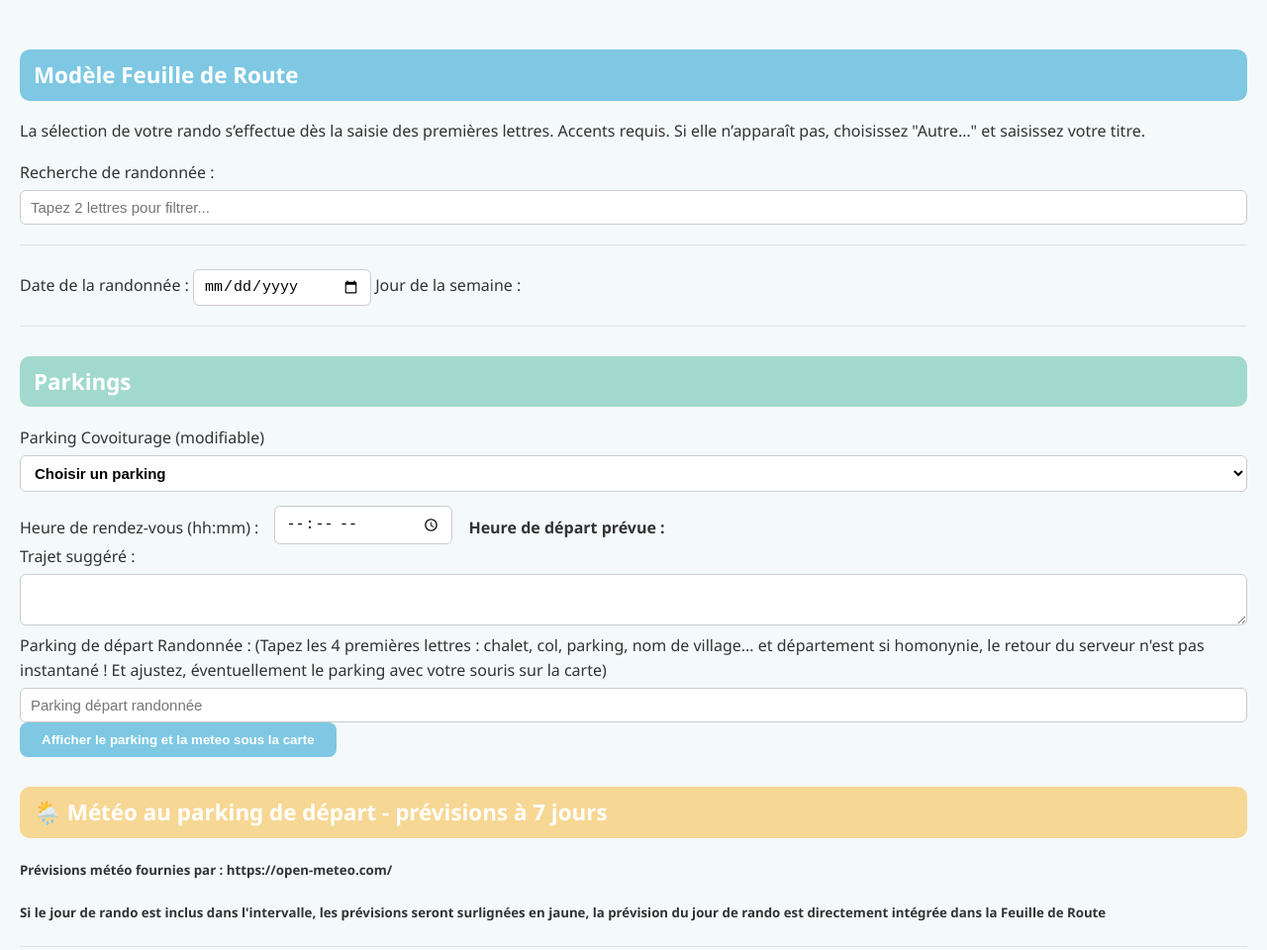
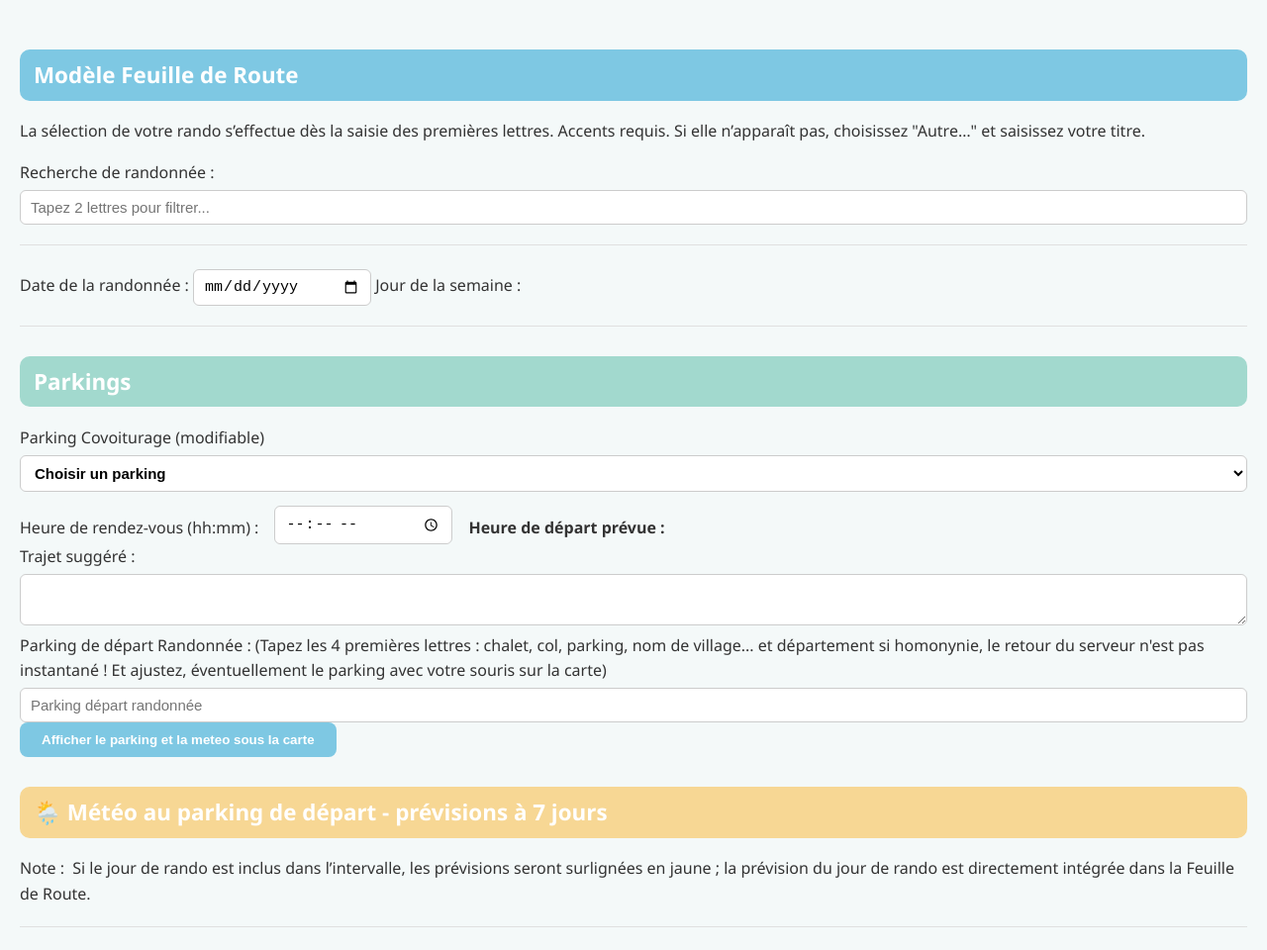
Before and after one commit to dbizcyber/sendpjmail, a website: page index.html in a window 1280 px wide. Shown: the top 960 px of the page at 99% size. Drawn offline with nearby package versions, Linux system fonts and the light colour scheme.

Commit message:
Update index.html
L171 modif style
L468 modifié police paragraphe météo
L 964 ajout fournisseur meteo

```diff
--- a/index.html
+++ b/index.html
@@ -167,6 +167,15 @@ hr {
 
 .dropdown-wrap {
   position: relative;
+}
+  .info-meteo {
+  margin: 6px 0;
+  font-size: 1em;
+}
+
+.info-meteo label {
+
+  margin-right: 4px;
 }
 /* === Alignement à gauche des prévisions météo === */
 #meteo-openmeteo,
@@ -465,11 +474,13 @@ label, input{
 
 <!-- ✅ MÉTÉO OPEN-METEO -->
 <h2>🌦️ Météo au parking de départ - prévisions à 7 jours </h2>
-<h5> Prévisions météo fournies par : https://open-meteo.com/ </h5>
-<h5>Si le jour de rando est inclus dans l'intervalle, les prévisions seront surlignées en jaune, la prévision du jour de rando est directement intégrée dans la Feuille de Route</h5><h5>
-<div id="meteo-openmeteo" style="display:none;margin-top:15px;padding:12px;border-radius:10px;background:#eef7f7;">
-  <div id="meteo-current"></div>
-  <div id="meteo-forecast"></div>
+<div class="info-meteo">
+  <label>Note :</label>
+  <span>
+    Si le jour de rando est inclus dans l’intervalle, les prévisions seront
+    surlignées en jaune ; la prévision du jour de rando est directement intégrée
+    dans la Feuille de Route.
+  </span>
 </div>
 
 <hr>
@@ -961,7 +972,7 @@ if (window.meteoJourRando) {
     : "";
 
   resumeMeteo =
-    `🌤️ Météo prévue le ${formatDateFR(m.date)} (fournie à titre indicatif): ` +
+    `🌤️ Météo prévue le ${formatDateFR(m.date)} (fournie à titre indicatif open-meteo.com): ` +
     `${m.label}, ${m.tmin}°C / ${m.tmax}°C, ` +
     `☔ ${m.pluie}% ● ${ventTxt} ● ${rafalesTxt}`;
 
```
